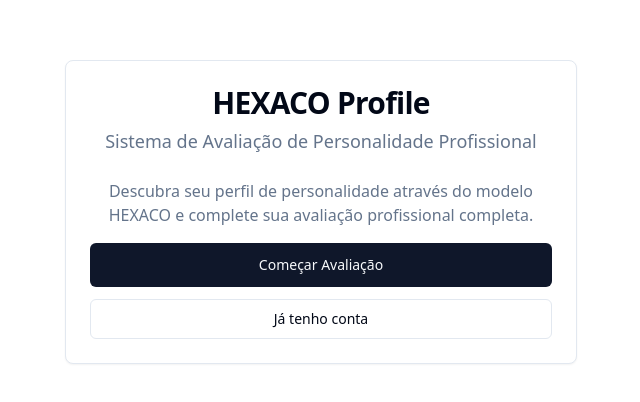
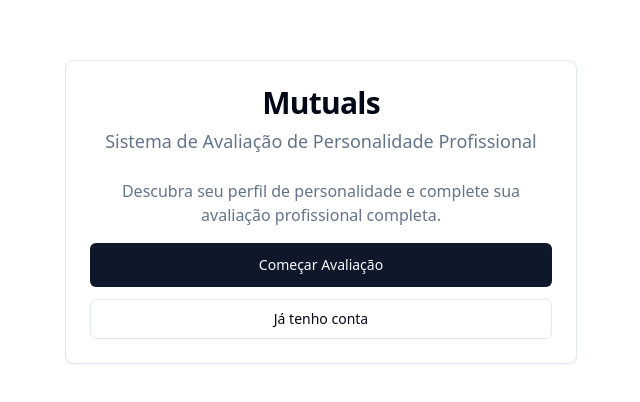
Before and after one commit to Gustavo-G-Rocha/hexaprofile-hub, a React (Vite) app: page / in a window 1280 px wide. Shown: the part 188-590 px from the top of the page, without its empty margins (319-959 px from the left). Built offline with nearby package versions, Linux system fonts and the light colour scheme.

Commit message:
Refactor: Change site name to Mutuals

```diff
--- a/index.html
+++ b/index.html
@@ -3,12 +3,12 @@
   <head>
     <meta charset="UTF-8" />
     <meta name="viewport" content="width=device-width, initial-scale=1.0" />
-    <title>hexaprofile-hub</title>
-    <meta name="description" content="Lovable Generated Project" />
-    <meta name="author" content="Lovable" />
+    <title>Mutuals - Avaliação de Perfil</title>
+    <meta name="description" content="Sistema de Avaliação de Personalidade Profissional" />
+    <meta name="author" content="Mutuals" />
 
-    <meta property="og:title" content="hexaprofile-hub" />
-    <meta property="og:description" content="Lovable Generated Project" />
+    <meta property="og:title" content="Mutuals - Avaliação de Perfil" />
+    <meta property="og:description" content="Sistema de Avaliação de Personalidade Profissional" />
     <meta property="og:type" content="website" />
     <meta property="og:image" content="https://lovable.dev/opengraph-image-p98pqg.png" />
 
--- a/src/components/form/ResultsStep.tsx
+++ b/src/components/form/ResultsStep.tsx
@@ -15,7 +15,7 @@ const ResultsStep = ({ data }: ResultsStepProps) => {
     return (
       <div className="text-center py-8">
         <p className="text-muted-foreground">
-          Calculando seus resultados HEXACO...
+          Calculando seus resultados...
         </p>
       </div>
     );
@@ -27,7 +27,7 @@ const ResultsStep = ({ data }: ResultsStepProps) => {
         <CheckCircle className="h-16 w-16 text-green-500 mx-auto mb-4" />
         <h2 className="text-2xl font-bold mb-2">Avaliação Concluída!</h2>
         <p className="text-muted-foreground">
-          Aqui está o seu perfil HEXACO completo
+          Aqui está o seu perfil completo
         </p>
       </div>
 
@@ -99,17 +99,17 @@ const ResultsStep = ({ data }: ResultsStepProps) => {
         </CardContent>
       </Card>
 
-      {/* HEXACO Chart */}
+      {/* Personality Chart */}
       <Card>
         <CardHeader>
-          <CardTitle>Seu Perfil HEXACO</CardTitle>
+          <CardTitle>Seu Perfil de Personalidade</CardTitle>
         </CardHeader>
         <CardContent>
           <HexagonChart scores={data.hexacoScores} />
         </CardContent>
       </Card>
 
-      {/* HEXACO Detailed Scores */}
+      {/* Detailed Scores */}
       <Card>
         <CardHeader>
           <CardTitle>Pontuações Detalhadas</CardTitle>
--- a/src/pages/AdminDashboard.tsx
+++ b/src/pages/AdminDashboard.tsx
@@ -648,7 +648,7 @@ const AdminDashboard = () => {
                       </div>
 
                       <div className="space-y-4 lg:col-span-3 md:col-span-2">
-                        <h3 className="font-semibold">Detalhes HEXACO</h3>
+                        <h3 className="font-semibold">Detalhes de Personalidade</h3>
                         {formData.hexacoScores ? (
                           <div className="space-y-2">
                             {Object.entries(formData.hexacoScores).map(([dimension, score]: any) => (
@@ -664,7 +664,7 @@ const AdminDashboard = () => {
                             ))}
                           </div>
                         ) : (
-                          <p className="text-sm text-muted-foreground">Avaliação HEXACO não concluída</p>
+                          <p className="text-sm text-muted-foreground">Avaliação de personalidade não concluída</p>
                         )}
                       </div>
                     </div>
--- a/src/pages/FormWizard.tsx
+++ b/src/pages/FormWizard.tsx
@@ -299,7 +299,7 @@ const FormWizard = () => {
         <Card>
           <CardHeader>
             <div className="flex justify-between items-center mb-4">
-              <CardTitle>Avaliação HEXACO - {steps[currentStep].title}</CardTitle>
+              <CardTitle>Mutuals - {steps[currentStep].title}</CardTitle>
               <Button
                 variant="outline"
                 onClick={() => {
--- a/src/pages/Index.tsx
+++ b/src/pages/Index.tsx
@@ -22,14 +22,14 @@ const Index = () => {
     <div className="min-h-screen flex items-center justify-center bg-background p-4">
       <Card className="w-full max-w-lg text-center">
         <CardHeader>
-          <CardTitle className="text-3xl font-bold">HEXACO Profile</CardTitle>
+          <CardTitle className="text-3xl font-bold">Mutuals</CardTitle>
           <CardDescription className="text-lg">
             Sistema de Avaliação de Personalidade Profissional
           </CardDescription>
         </CardHeader>
         <CardContent className="space-y-4">
           <p className="text-muted-foreground">
-            Descubra seu perfil de personalidade através do modelo HEXACO e complete
+            Descubra seu perfil de personalidade e complete
             sua avaliação profissional completa.
           </p>
           <div className="space-y-3">
--- a/src/pages/Login.tsx
+++ b/src/pages/Login.tsx
@@ -21,7 +21,7 @@ const Login = () => {
     if (user) {
       toast({
         title: "Login realizado com sucesso!",
-        description: "Bem-vindo ao sistema HEXACO."
+        description: "Bem-vindo ao Mutuals."
       });
 
       if (user.isAdmin) {
@@ -65,7 +65,7 @@ const Login = () => {
     <div className="min-h-screen flex items-center justify-center bg-background p-4">
       <Card className="w-full max-w-md">
         <CardHeader className="text-center">
-          <CardTitle className="text-2xl font-bold">HEXACO Profile</CardTitle>
+          <CardTitle className="text-2xl font-bold">Mutuals</CardTitle>
           <CardDescription>
             Sistema de Avaliação de Personalidade
           </CardDescription>
--- a/src/pages/UserDashboard.tsx
+++ b/src/pages/UserDashboard.tsx
@@ -41,7 +41,7 @@ const UserDashboard = () => {
             <CardContent className="p-8 text-center">
               <h2 className="text-2xl font-bold mb-4">Bem-vindo!</h2>
               <p className="text-muted-foreground mb-6">
-                Você ainda não completou sua avaliação HEXACO.
+                Você ainda não completou sua avaliação.
               </p>
               <Button onClick={() => navigate("/form")}>
                 Iniciar Avaliação
@@ -59,7 +59,7 @@ const UserDashboard = () => {
     <div className="min-h-screen bg-background p-4">
       <div className="max-w-6xl mx-auto">
         <div className="flex justify-between items-center mb-6">
-          <h1 className="text-3xl font-bold">Seu Perfil HEXACO</h1>
+          <h1 className="text-3xl font-bold">Seu Perfil</h1>
           <div className="flex gap-2">
             <Button variant="outline" onClick={handleRetakeForm}>
               <RefreshCw className="h-4 w-4 mr-2" />
@@ -162,7 +162,7 @@ const UserDashboard = () => {
           {/* HEXACO Chart */}
           <Card>
             <CardHeader>
-              <CardTitle>Seu HEXACO</CardTitle>
+              <CardTitle>Seu Perfil de Personalidade</CardTitle>
             </CardHeader>
             <CardContent>
               {formData.hexacoScores ? (
@@ -178,7 +178,7 @@ const UserDashboard = () => {
         {formData.hexacoScores && (
           <Card className="mb-6">
             <CardHeader>
-              <CardTitle>Dimensões HEXACO Detalhadas</CardTitle>
+              <CardTitle>Dimensões de Personalidade Detalhadas</CardTitle>
             </CardHeader>
             <CardContent>
               <div className="grid md:grid-cols-2 lg:grid-cols-3 gap-4">
```
